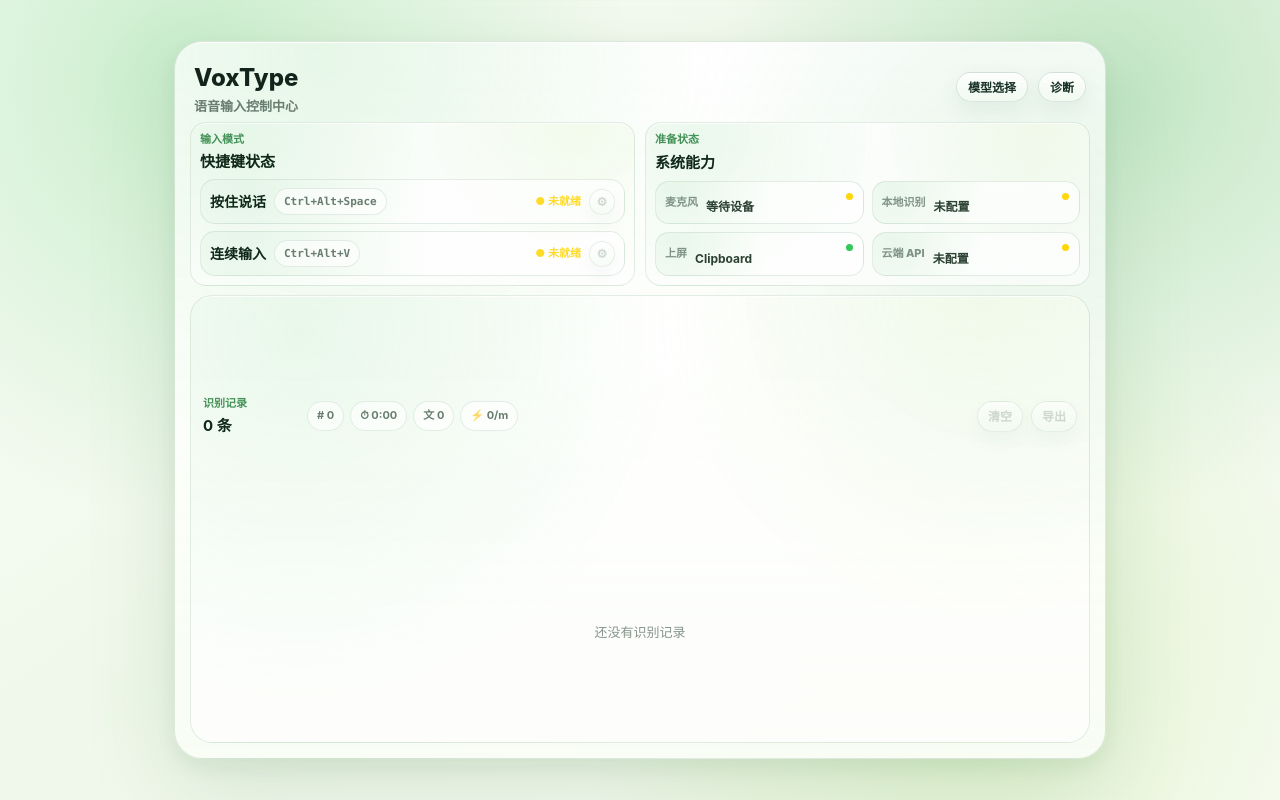
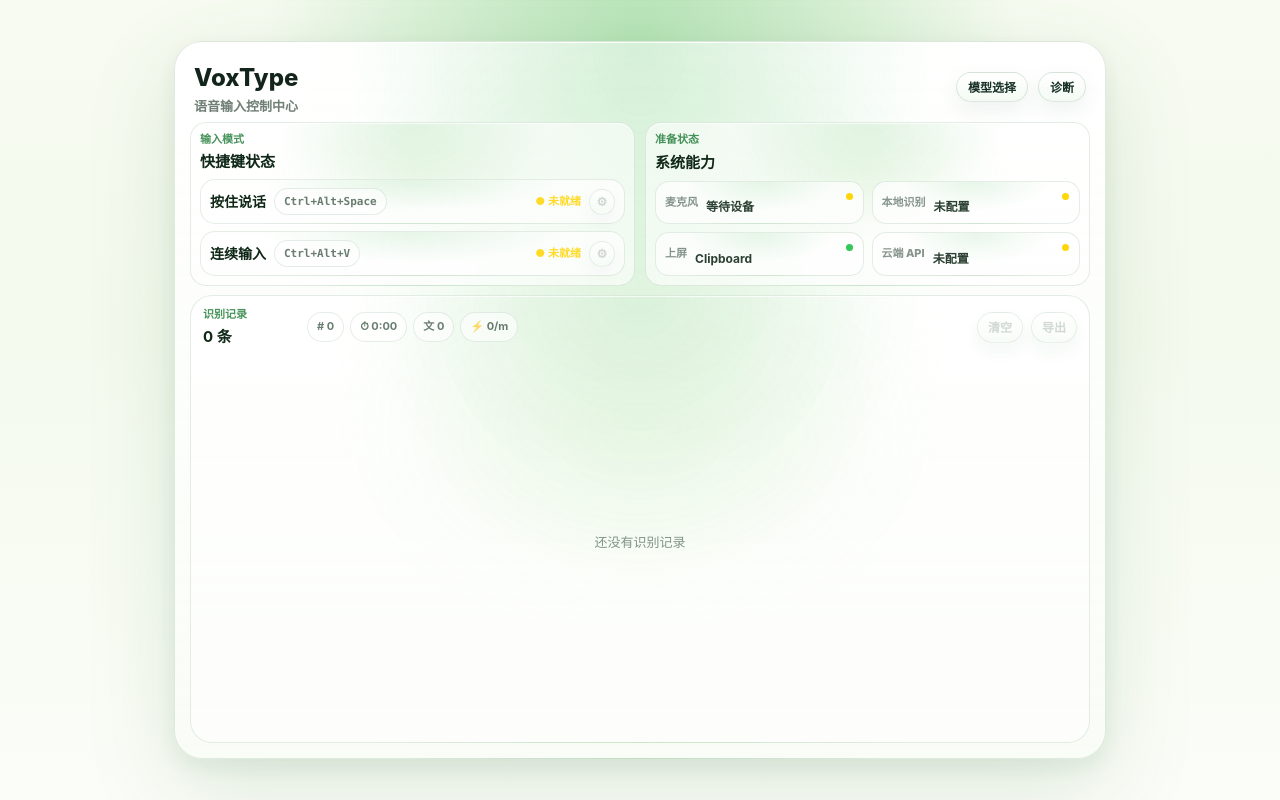
Before and after one commit to snowcraneww/vox-type, a React (Vite) app: page / in a window 1280 px wide. Built offline with nearby package versions, Linux system fonts and the light colour scheme.

Commit message:
style: align green app surfaces

```diff
--- a/src/styles.css
+++ b/src/styles.css
@@ -2026,7 +2026,8 @@ kbd {
   background: rgba(0,0,0,0.30);
   border: 1px solid rgba(255,255,255,0.060);
   border-radius: 22px;
-  display: grid;
+  display: flex;
+  flex-direction: column;
   gap: 8px;
   min-height: 448px;
   overflow: hidden;
@@ -2100,19 +2101,25 @@ kbd {
 }
 
 .empty-history {
-  align-self: center;
+  align-self: stretch;
   color: rgba(235,239,247,0.46);
+  display: grid;
+  flex: 1;
   font-size: 13px;
-  justify-self: center;
   margin: 0;
+  min-height: 0;
+  place-items: center;
 }
 
 .history-list {
   display: grid;
   gap: 8px;
+  align-content: start;
+  flex: 1;
   list-style: none;
   margin: 0;
   max-height: min(56vh, 560px);
+  min-height: 0;
   overflow: auto;
   padding: 0 4px 0 0;
 }
@@ -2248,19 +2255,20 @@ kbd {
   margin: 0;
 }
 
-/* V5.3: light mint control center. Keep the desktop overlay dark and cinematic. */
+/* V5.3+: light green product surfaces. Keep the desktop overlay dark and cinematic. */
 body:has(.control-center.v51),
-body:has(.model-shell) {
+body:has(.model-shell),
+body:has(.diagnostic-shell) {
   background:
-    radial-gradient(circle at 14% 8%, rgba(125, 214, 139, 0.38), transparent 34%),
-    radial-gradient(circle at 88% 12%, rgba(91, 190, 112, 0.30), transparent 31%),
-    radial-gradient(circle at 76% 84%, rgba(187, 232, 141, 0.34), transparent 34%),
-    linear-gradient(145deg, #fbfdf8 0%, #eff8ea 46%, #f8fbf3 100%);
+    radial-gradient(ellipse at 50% 6%, rgba(84, 190, 96, 0.36), transparent 42%),
+    radial-gradient(ellipse at 50% 28%, rgba(132, 216, 126, 0.20), transparent 45%),
+    linear-gradient(180deg, #f7fbf1 0%, #f4faee 42%, #fbfdf8 100%);
   color: #102519;
 }
 
 body:has(.control-center.v51)::before,
-body:has(.model-shell)::before {
+body:has(.model-shell)::before,
+body:has(.diagnostic-shell)::before {
   background-image:
     linear-gradient(rgba(18, 76, 50, 0.030) 1px, transparent 1px),
     linear-gradient(90deg, rgba(18, 76, 50, 0.026) 1px, transparent 1px);
@@ -2268,13 +2276,15 @@ body:has(.model-shell)::before {
 }
 
 .control-center.v51,
-.model-panel {
+.model-panel,
+.diagnostic-shell .hero,
+.diagnostic-shell .panel {
   --ink: #102519;
   --muted: #607461;
   --muted-strong: #2e5237;
   background:
-    radial-gradient(circle at 16% 2%, rgba(126, 211, 132, 0.18), transparent 38%),
-    radial-gradient(circle at 92% 22%, rgba(85, 178, 105, 0.12), transparent 35%),
+    radial-gradient(ellipse at 50% 0%, rgba(72, 184, 86, 0.20), transparent 44%),
+    radial-gradient(ellipse at 50% 34%, rgba(147, 219, 134, 0.11), transparent 48%),
     linear-gradient(180deg, rgba(255,255,255,0.86), rgba(247,252,243,0.72)),
     rgba(255,255,255,0.76);
   border: 1px solid rgba(53, 117, 65, 0.15);
@@ -2287,7 +2297,9 @@ body:has(.model-shell)::before {
 
 .control-center.v51 .product-mark,
 .model-panel .product-mark,
-.model-header h1 {
+.model-header h1,
+.diagnostic-shell h1,
+.diagnostic-shell h2 {
   color: #12241b;
 }
 
@@ -2302,7 +2314,8 @@ body:has(.model-shell)::before {
 }
 
 .control-center.v51 button,
-.model-panel button {
+.model-panel button,
+.diagnostic-shell button {
   background: linear-gradient(180deg, rgba(255,255,255,0.88), rgba(240,249,239,0.74));
   border-color: rgba(53, 107, 74, 0.16);
   color: #183126;
@@ -2310,24 +2323,36 @@ body:has(.model-shell)::before {
 }
 
 .control-center.v51 button:hover:not(:disabled),
-.model-panel button:hover:not(:disabled) {
+.model-panel button:hover:not(:disabled),
+.diagnostic-shell button:hover:not(:disabled) {
   background: linear-gradient(180deg, rgba(255,255,255,0.98), rgba(228,247,230,0.84));
   border-color: rgba(28, 128, 81, 0.28);
   box-shadow: 0 12px 30px rgba(55, 109, 73, 0.13), 0 0 22px rgba(52, 199, 89, 0.16);
 }
 
 .control-center.v51 button:disabled,
-.model-panel button:disabled {
+.model-panel button:disabled,
+.diagnostic-shell button:disabled {
   color: rgba(54, 78, 63, 0.34);
+}
+
+.model-panel .button-row button:first-child,
+.diagnostic-shell .button-row button:first-child,
+.diagnostic-shell .secondary-button {
+  background: linear-gradient(180deg, rgba(199, 239, 189, 0.96), rgba(112, 197, 105, 0.88));
+  border-color: rgba(49, 139, 61, 0.30);
+  color: #0b2812;
 }
 
 .control-center.v51 .control-section,
 .transcript-history,
 .model-choice,
-.model-config {
+.model-config,
+.diagnostic-shell .settings-grid div,
+.diagnostic-shell .diagnostic-list li {
   background:
-    radial-gradient(circle at 12% 8%, rgba(110, 206, 120, 0.13), transparent 42%),
-    radial-gradient(circle at 88% 0%, rgba(194, 233, 152, 0.16), transparent 36%),
+    radial-gradient(ellipse at 50% 0%, rgba(81, 190, 91, 0.14), transparent 44%),
+    radial-gradient(ellipse at 50% 30%, rgba(174, 226, 141, 0.10), transparent 48%),
     rgba(255,255,255,0.60);
   border-color: rgba(50, 116, 62, 0.13);
   box-shadow: inset 0 1px 0 rgba(255,255,255,0.74);
@@ -2337,7 +2362,7 @@ body:has(.model-shell)::before {
 .control-center.v51 .readiness-grid div,
 .history-list article {
   background:
-    radial-gradient(circle at 10% 18%, rgba(93, 194, 108, 0.12), transparent 48%),
+    radial-gradient(ellipse at 50% 0%, rgba(77, 186, 89, 0.13), transparent 50%),
     rgba(255,255,255,0.66);
   border-color: rgba(54, 119, 66, 0.13);
 }
@@ -2345,7 +2370,8 @@ body:has(.model-shell)::before {
 .control-center.v51 .mode-card[data-active="true"],
 .model-choice[data-active="true"] {
   background:
-    radial-gradient(circle at 14% 16%, rgba(107, 219, 157, 0.20), transparent 46%),
+    radial-gradient(ellipse at 50% 0%, rgba(68, 185, 84, 0.22), transparent 50%),
+    radial-gradient(ellipse at 50% 42%, rgba(171, 230, 146, 0.12), transparent 52%),
     rgba(255,255,255,0.76);
   border-color: rgba(28, 128, 81, 0.24);
   box-shadow: 0 14px 34px rgba(42, 128, 78, 0.10), inset 0 1px 0 rgba(255,255,255,0.86);
@@ -2405,6 +2431,56 @@ kbd {
 
 .model-panel .runtime-message {
   color: rgba(43, 70, 53, 0.72);
+}
+
+.diagnostic-shell .eyebrow,
+.diagnostic-shell dt,
+.diagnostic-header time {
+  color: rgba(19, 116, 45, 0.68);
+}
+
+.diagnostic-shell dd,
+.diagnostic-header strong,
+.diagnostic-shell blockquote {
+  color: rgba(15, 39, 23, 0.88);
+}
+
+.diagnostic-shell .runtime-message,
+.diagnostic-shell .panel p,
+.diagnostic-list p,
+.diagnostic-hero p:last-child {
+  color: rgba(49, 72, 58, 0.68);
+}
+
+.diagnostic-shell input,
+.diagnostic-shell select {
+  background: rgba(255,255,255,0.72);
+  border-color: rgba(54, 107, 75, 0.16);
+  color: #14241c;
+}
+
+.diagnostic-shell input::placeholder {
+  color: rgba(54, 78, 63, 0.42);
+}
+
+.diagnostic-shell blockquote {
+  border-left-color: rgba(49, 139, 61, 0.55);
+}
+
+.diagnostic-list li {
+  border-left-color: rgba(84, 114, 91, 0.42);
+}
+
+.diagnostic-list li[data-result="success"] { border-left-color: rgba(42, 155, 69, 0.84); }
+.diagnostic-list li[data-result="warning"] { border-left-color: rgba(180, 143, 32, 0.78); }
+.diagnostic-list li[data-result="error"] { border-left-color: rgba(199, 66, 56, 0.78); }
+
+.diagnostic-shell .status-pill[data-phase="succeeded"] {
+  background: linear-gradient(180deg, #8cdc7f, #3aae50);
+}
+
+.diagnostic-shell .status-pill[data-phase="failed"] {
+  background: linear-gradient(180deg, #f2a198, #df655a);
 }
 
 @media (max-width: 820px) {
```
Also changed, not shown: 2 other files (tests, documents, lock files or other folders).
